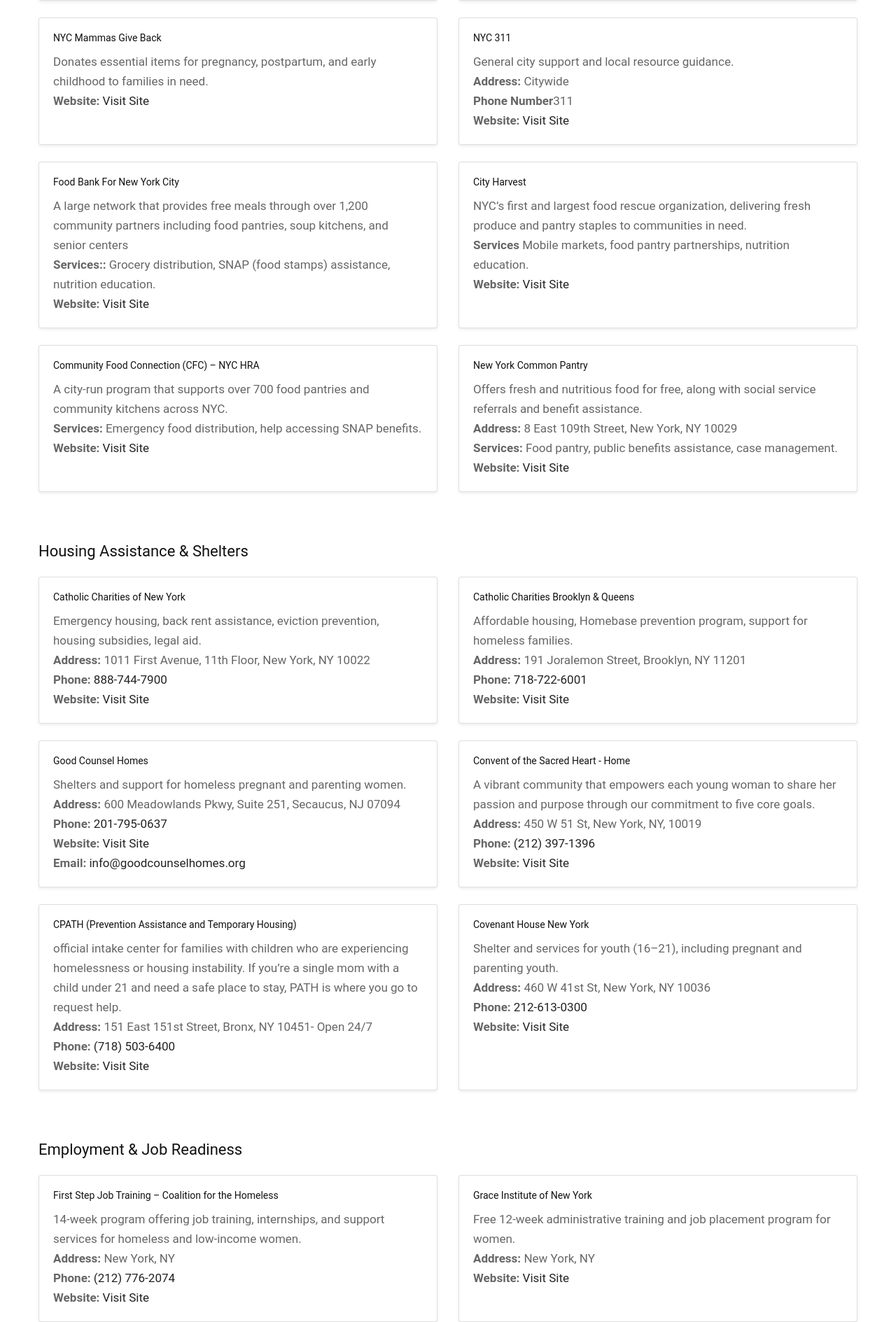
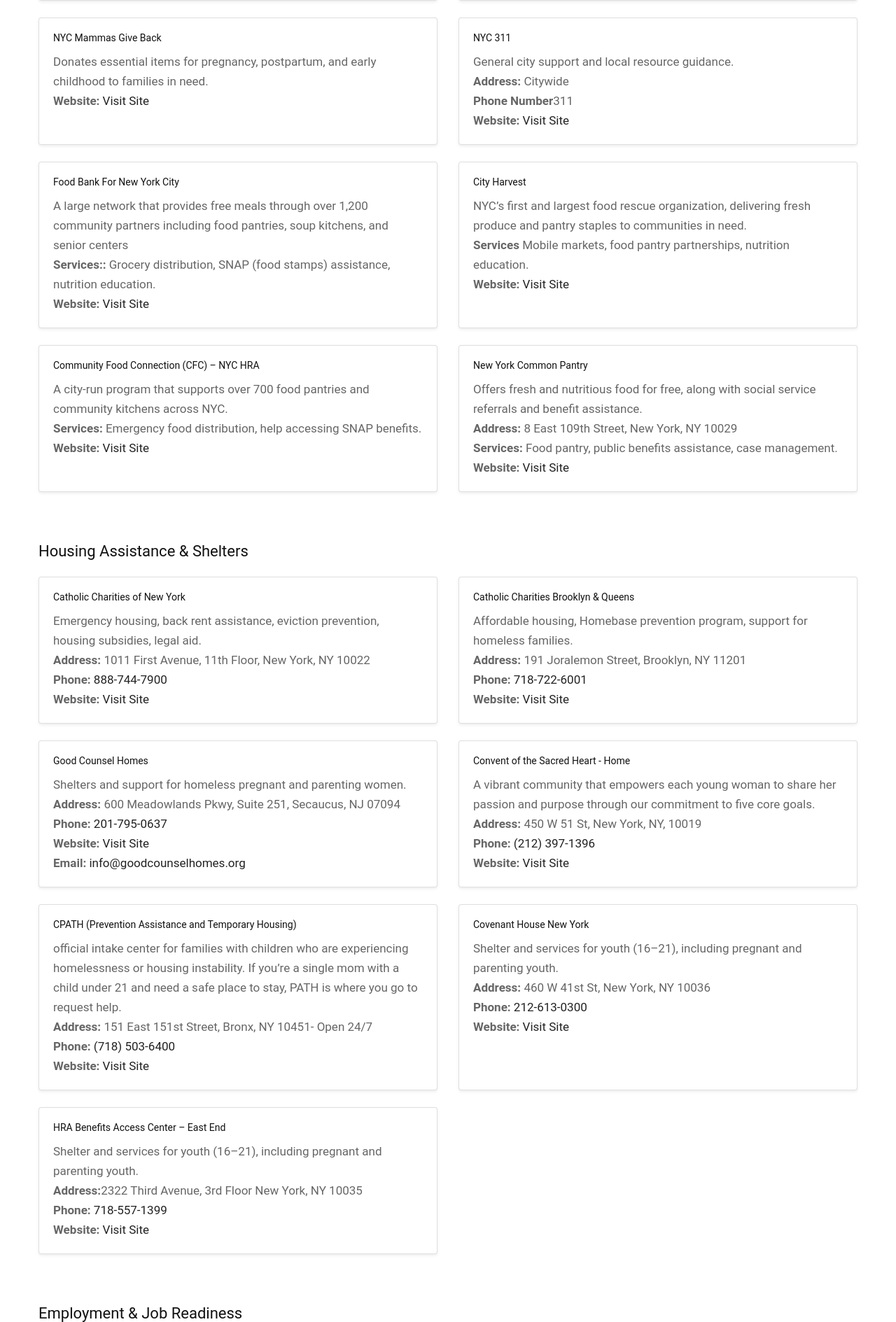
Before and after one commit to suelmaparis/beyond_the_absence, a Flask app: page / in a window 1280 px wide. Shown: the part 4611-6500 px from the top of the page at 70% size. Run offline with Flask 3, Linux system fonts and the light colour scheme; some libraries are stand-ins or nearby versions.

Commit message:
Added Google Analytics tracking

```diff
--- a/templates/index.html
+++ b/templates/index.html
@@ -27,6 +27,15 @@
       <script src="https://cdn.jsdelivr.net/gh/mcstudios/glightbox/dist/js/glightbox.min.js"></script>
       <script src="https://cdn.jsdelivr.net/npm/chart.js"></script>
 
+      <!-- Google tag (gtag.js) -->
+      <script async src="https://www.googletagmanager.com/gtag/js?id=G-3L8D1R8RQG"></script>
+      <script>
+        window.dataLayer = window.dataLayer || [];
+        function gtag(){dataLayer.push(arguments);}
+        gtag('js', new Date());
+
+        gtag('config', 'G-3L8D1R8RQG');
+      </script>
 
 
    </head>
@@ -106,7 +115,7 @@
                <div class="col-md-6">
                   <div class="about_img">
                     <figure>
-                      <img class="img_responsive" src="{{url_for('static', filename='images/about_img.png')}}" alt="#" style="max-width: 450px; width: 100%;">
+                      <img class="img_responsive" src="{{url_for('static', filename='images/about_img.png')}}" alt="#" style="max-width: 450px; width: 100%; ">
                     </figure>
                   </div>
                </div>
@@ -418,7 +427,7 @@
       <button class="btn btn-outline-success filter-btn" onclick="filterCards('Housing')">Housing & Shelters</button>
       <button class="btn btn-outline-warning filter-btn" onclick="filterCards('Resources')">Food & Material</button>
       <button class="btn btn-outline-primary filter-btn" onclick="filterCards('Jobs')">Jobs</button>
-      <button class="btn btn-outline-danger filter-btn" onclick="filterCards('Legal')">Legal Services</button>
+      <button class="btn btn-outline-danger filter-btn" onclick="filterCards('Legal')">Legal Aid Services</button>
 
     </div>
     <!--Health services and prenatal care-->
@@ -750,6 +759,20 @@
       </div>
      </div>
     </div>
+
+    <div class="col-md-6 resource-card mb-4" data-category="Housing">
+      <div class="card h-100 shadow-sm">
+        <div class="card-body">
+          <h5 class="card-title">HRA Benefits Access Center – East End</h5>
+          <p class="card-text">Shelter and services for youth (16–21), including pregnant and parenting youth.</p>
+          <p><strong>Address:</strong>2322 Third Avenue, 3rd Floor
+            New York, NY 10035<br>
+             <strong>Phone:</strong> <a href="tel:2126130300">718-557-1399</a><br>
+             <strong>Website:</strong> <a href="https://www.nyc.gov/site/hra/locations/snap-locations.page" target="_blank">Visit Site</a>
+          </p>
+        </div>
+       </div>
+      </div>
   </div>
   <!--End Rousing and shelter support-->
 
@@ -834,7 +857,7 @@
     <!--End Employment & Job Readiness-->
 
     <!--Legal Services-->
-    <h2  id="h2-legal" class='mt-5 mb-4' data-category="Legal" style=" scroll-margin-top: 100px; align-items: center;">Legal Services</h2>
+    <h2  id="h2-legal" class='mt-5 mb-4' data-category="Legal" style=" scroll-margin-top: 100px; align-items: center;">Legal Aid Services</h2>
     <div class='row'>
 
       <div class="col-md-6 resource-card mb-4" data-category="JLegal">
```
